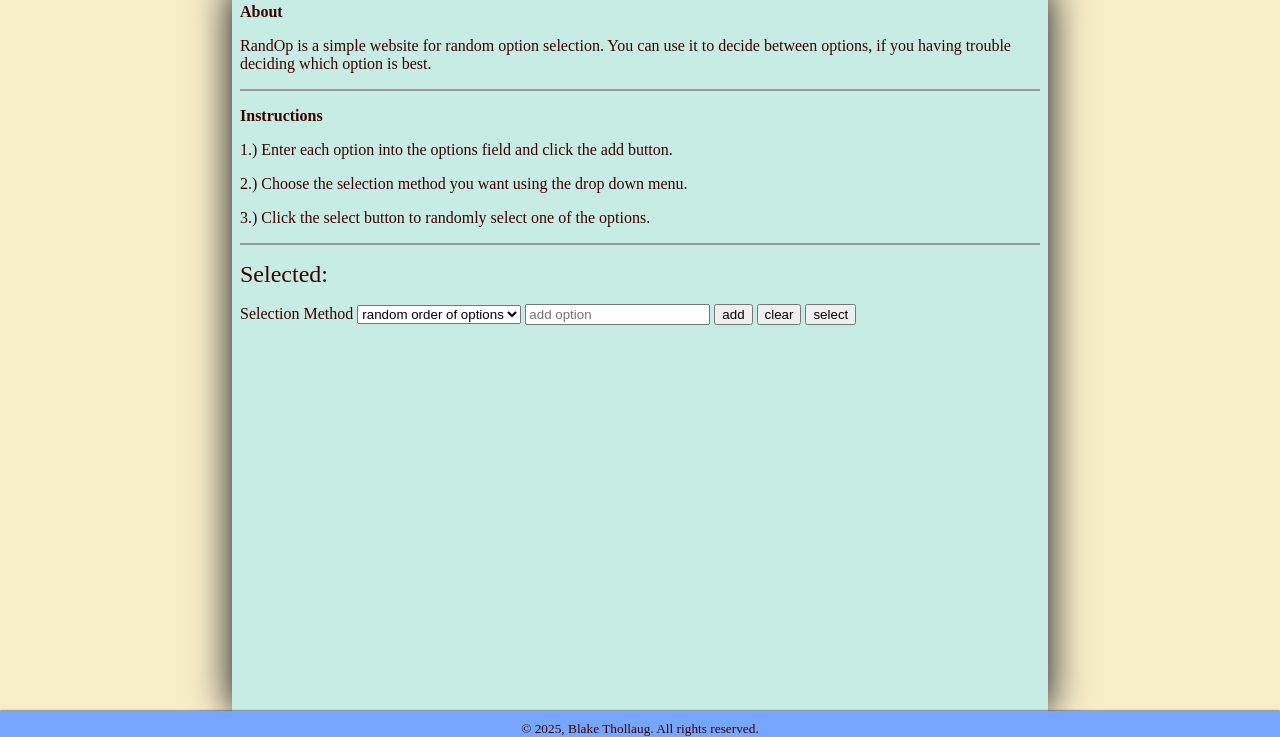
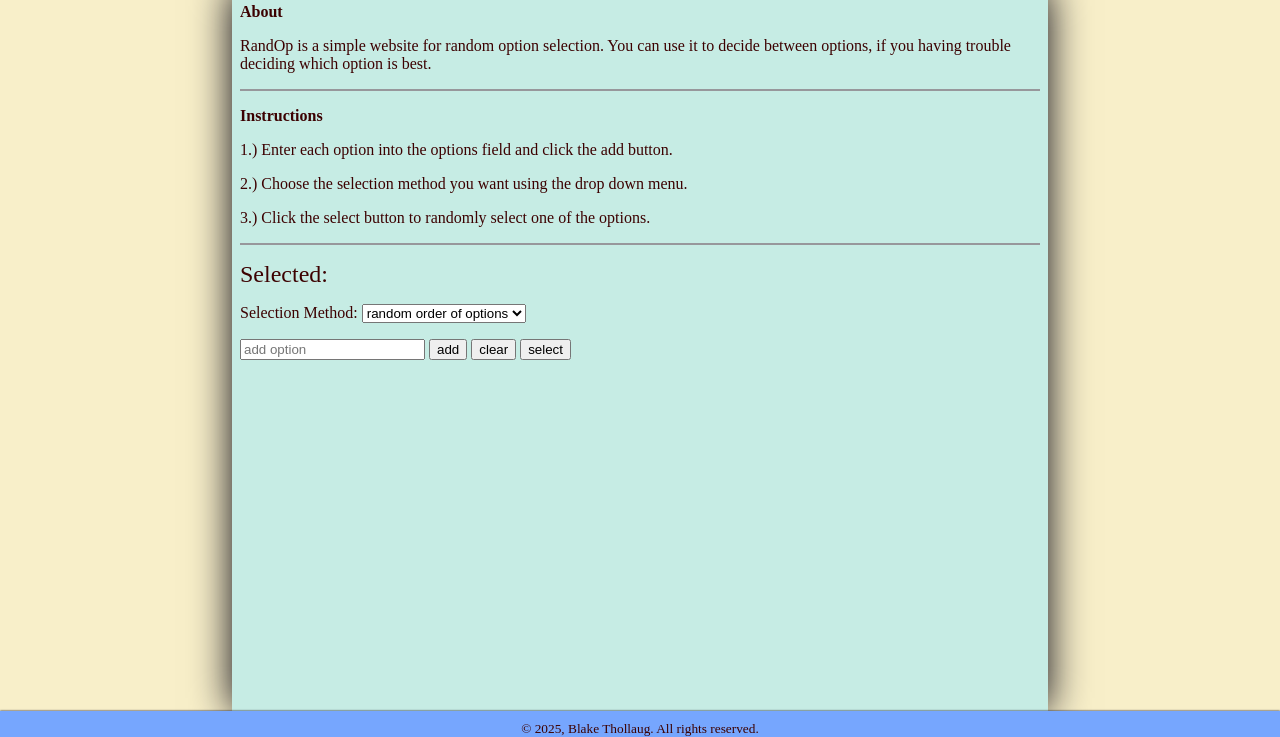
Before and after one commit to bthol/Choosy, a plain HTML site: page index.html in a window 1280 px wide. Shown: the part 63-800 px from the top of the page. Drawn offline with Linux system fonts and the light colour scheme.

Commit message:
form layout and readability

```diff
--- a/index.html
+++ b/index.html
@@ -26,15 +26,19 @@
             <div>
                 <div class="selected-option-display-container">Selected: <div id="selected-option-display"></div></div>
             </div>
-            <label for="selection-method">Selection Method</label>
+            <div>
+                <label for="selection-method">Selection Method: </label>
                 <select name="selection-method" id="selection-method">
                     <option value="random-order" selected>random order of options</option>
                     <option value="random-option">get a random option</option>
                 </select>
-            <input id="option-field" type="text" placeholder="add option" autocomplete="false" spellcheck="false">
+            </div>
+            <div>
+                <input id="option-field" type="text" placeholder="add option" autocomplete="false" spellcheck="true">
                 <button id="add-option-btn">add</button>
                 <button id="clear-options-btn">clear</button>
                 <button id="select-option-btn">select</button>
+            </div>
             <div class="options-container"></div>
         </div>
     </main>
--- a/style.css
+++ b/style.css
@@ -64,6 +64,9 @@ main {
     margin-top: 16px;
 }
 
+#user-data > div {
+    margin: 16px 0px;
+}
 
 /* footer */
 
@@ -95,7 +98,3 @@ footer > small {
 .list-option-style {
     display: flex;
 }
-
-#select-option-btn {
-    margin-bottom: 16px;
-}
```
Lines whose indentation alone changed are shown as unchanged.
